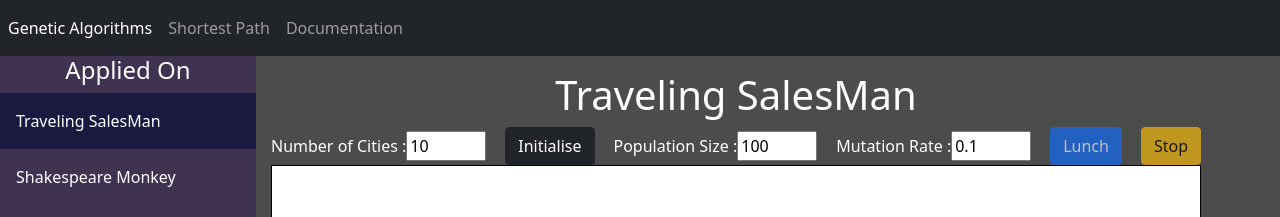
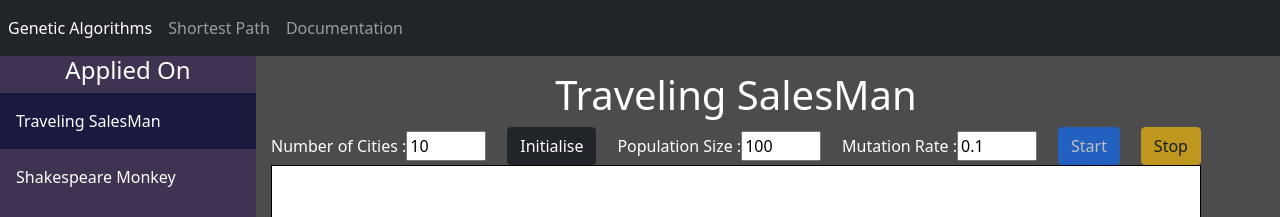
Before and after one commit to kinof28/algorithms-application, an Angular app: page / in a window 1280 px wide. Shown: the top 217 px of the page. Built offline with nearby package versions, Linux system fonts and the light colour scheme.

Commit message:
Update genetic-algorithms.component.html

```diff
--- a/src/app/components/genetic-algorithms/genetic-algorithms.component.html
+++ b/src/app/components/genetic-algorithms/genetic-algorithms.component.html
@@ -9,7 +9,7 @@
         <label for="numberOfCities">Number of Cities :</label>
         <input id="numberOfCities" type="number" [(ngModel)]="numberOfCities" min="2">
       </div>
-      <button class="btn btn-dark" [disabled]="lunched" (click)="initialise()">Initialise</button>
+      <button class="btn btn-dark" [disabled]="started" (click)="initialise()">Initialise</button>
       <div>
         <label for="populationSize">Population Size :</label>
         <input [(ngModel)]="populationSize" id="populationSize" type="number" min="10">
@@ -18,8 +18,8 @@
         <label for="mutationRate">Mutation Rate :</label>
         <input [(ngModel)]="mutationRate" id="mutationRate" type="number" max="1" step="0.001">
       </div>
-      <button class="btn btn-primary" [disabled]="lunched||!initialized" (click)="lunch()">Lunch</button>
-      <button class="btn btn-warning" [disabled]="!lunched" (click)="stop()">Stop</button>
+      <button class="btn btn-primary" [disabled]="started||!initialized" (click)="Start()">Start</button>
+      <button class="btn btn-warning" [disabled]="!started" (click)="stop()">Stop</button>
     </div>
     <canvas height="300" width="300" #canvas></canvas>
     <p class="text-center">Generation number : {{generationNumber}}</p>
```
